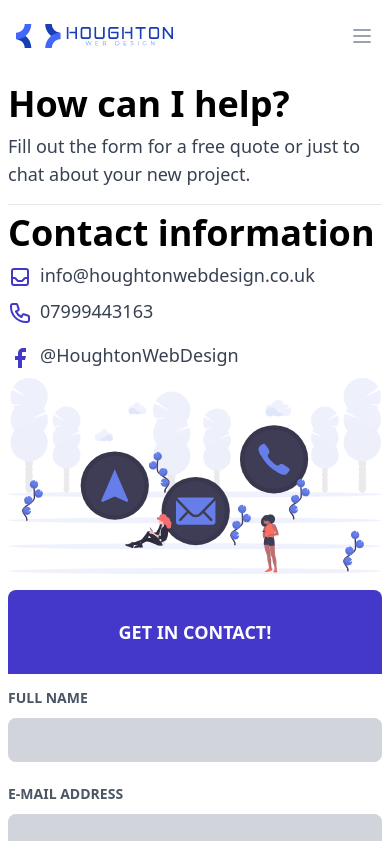
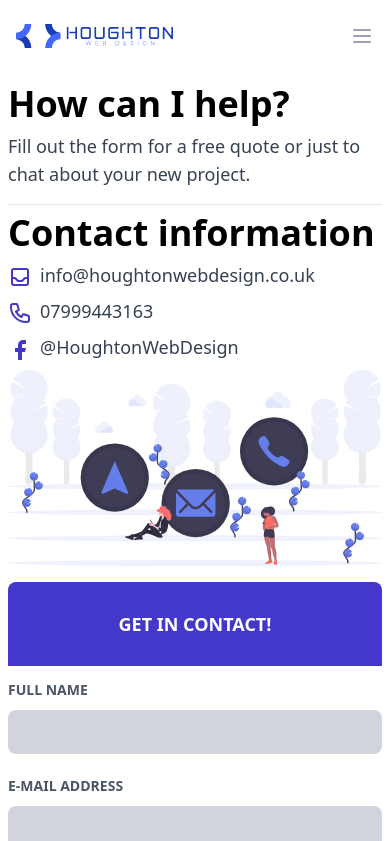
Before and after one commit to jordanhoughton74-git/Houghton-Web-Design, a Next.js app: page /contact-us in a window 390 px wide. Shown: the top 841 px of the page. Built offline with nearby package versions, Linux system fonts and the light colour scheme.

Commit message:
fb mt removed

```diff
--- a/pages/contact-us.js
+++ b/pages/contact-us.js
@@ -36,7 +36,7 @@ export default function ContactUs () {
                 <p className='text-4xl font-extrabold my-2'>Contact information</p>
                 <a href="mailto:info@houghtonwebdesign.co.uk"><p className='items-center text-gray-700 hover:underline mb-2 dark:text-gray-300'><InboxIcon className="inline h-6 w-6 text-indigo-700 mr-2 dark:text-gray-300" aria-hidden="true"/>info@houghtonwebdesign.co.uk</p></a>
                 <p className='text-gray-700 mb-2 dark:text-gray-300'><PhoneIcon className="inline h-6 w-6 text-indigo-700 mr-2 dark:text-gray-300" aria-hidden="true"/>07999443163</p>
-                <a href="https://www.facebook.com/HoughtonWebDesign"><p className='text-gray-700 hover:underline mb-2 dark:text-gray-300'><span className="inline-flex sm:ml-auto sm:mt-0 mt-2 justify-center sm:justify-start">
+                <a href="https://www.facebook.com/HoughtonWebDesign"><p className='text-gray-700 hover:underline mb-2 dark:text-gray-300'><span className="inline-flex sm:ml-auto sm:mt-0 justify-center sm:justify-start">
                 <span className="text-indigo-700 dark:text-gray-300">
                   <svg fill="currentColor" strokeLinecap="round" strokeLinejoin="round" strokeWidth="2" className="inline w-6 h-6 mr-2" viewBox="0 0 24 24">
                     <path d="M18 2h-3a5 5 0 00-5 5v3H7v4h3v8h4v-8h3l1-4h-4V7a1 1 0 011-1h3z"></path>
```
